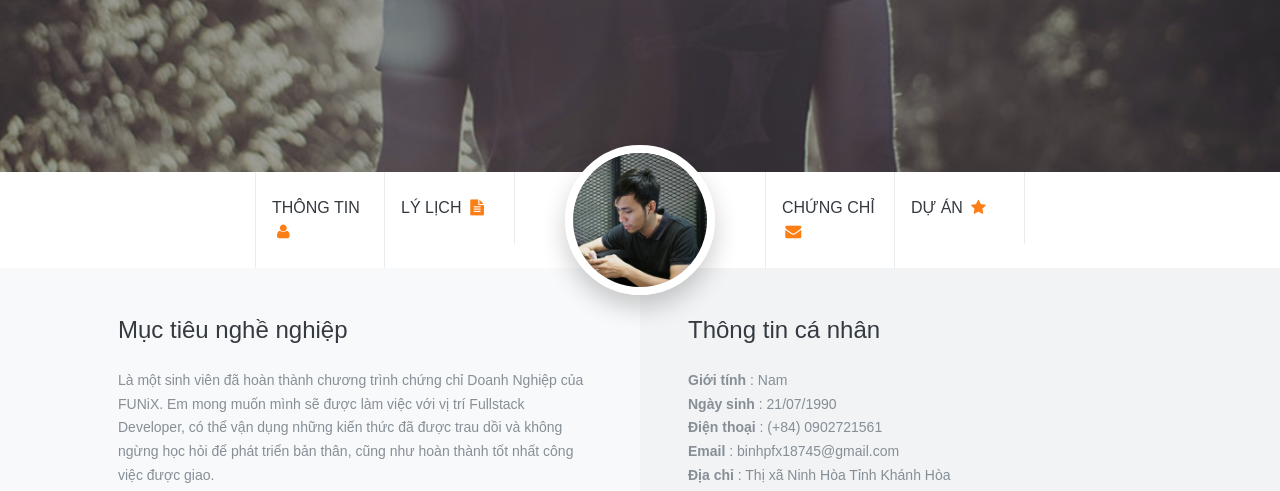
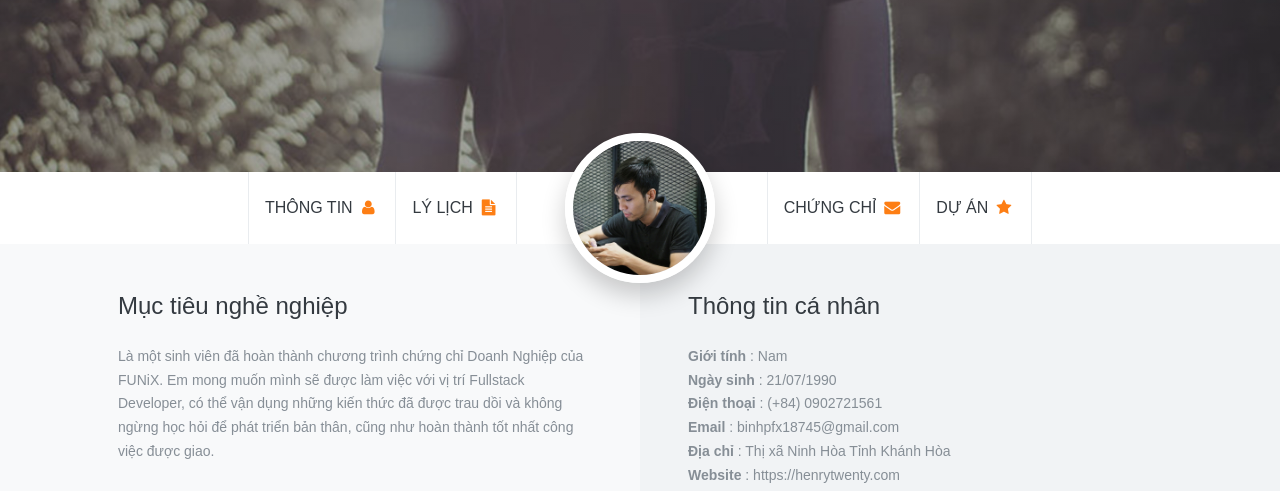
Before and after one commit to henrytwenty/Asm3-binhpfx18745, a plain HTML site: page index.html in a window 1280 px wide. Shown: the part 276-767 px from the top of the page. Drawn offline with nearby package versions, Linux system fonts and the light colour scheme.

Commit message:
Update tablet.css

```diff
--- a/css/tablet.css
+++ b/css/tablet.css
@@ -9,7 +9,7 @@
     flex-direction: row;
   }
   .nav-bar--content a {
-    /* width: auto; */
+    width: auto;
     padding: 24px 16px !important;
     border-left: 1px solid var(--border-grey);
     border-right: 1px solid var(--border-grey);
```
